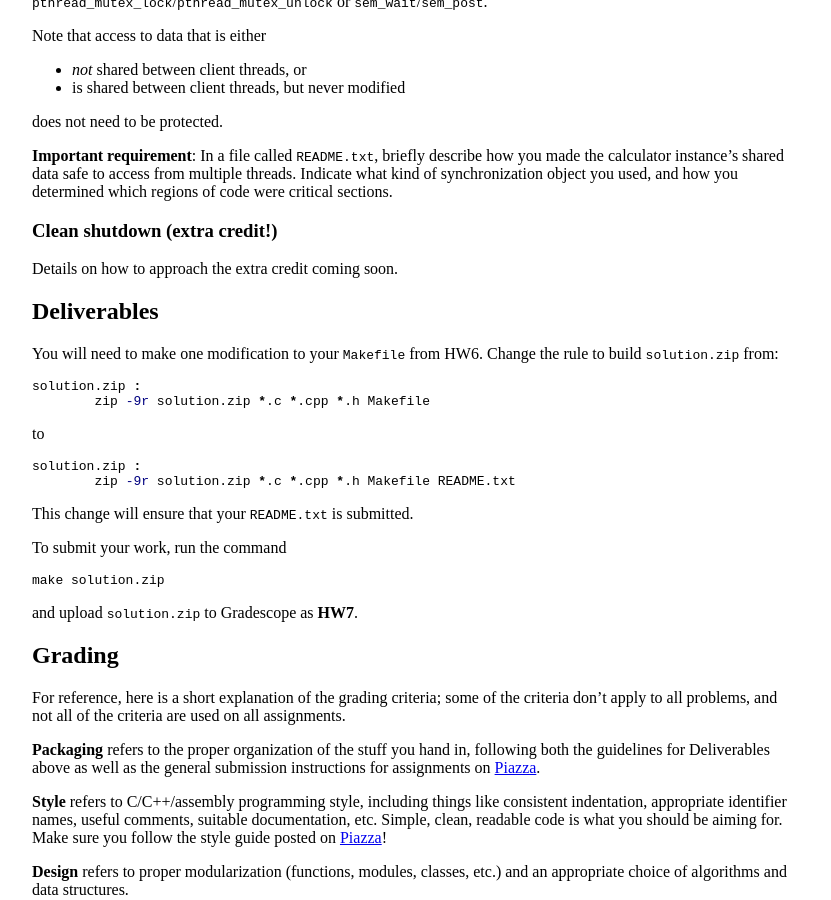
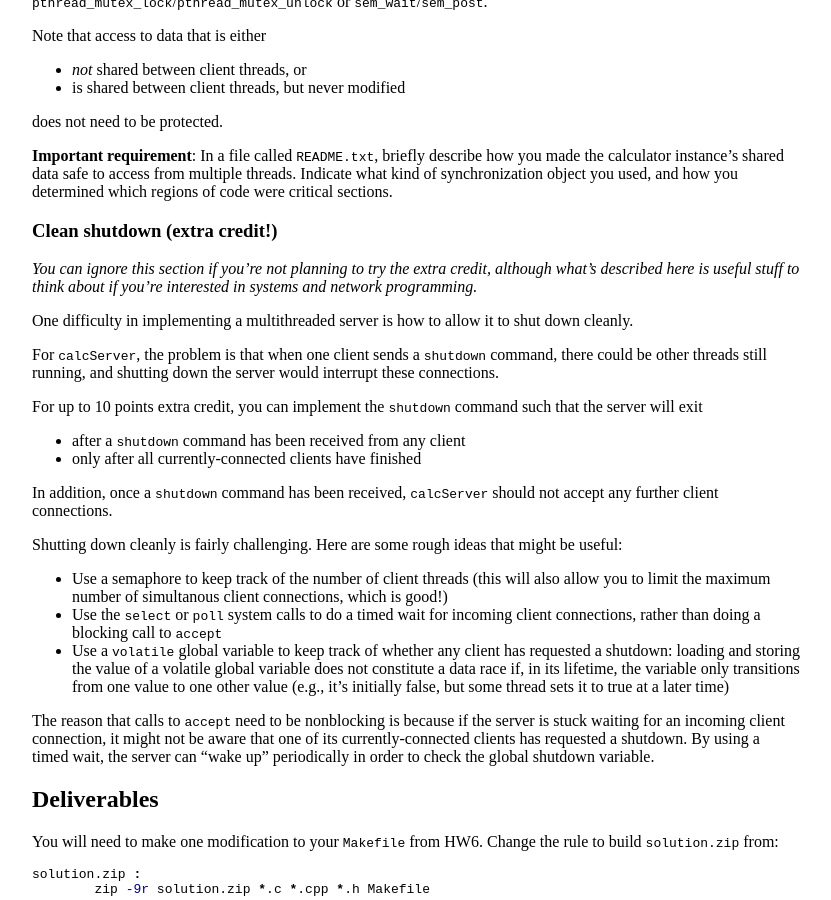
Before and after one commit to jhucsf/fall2019, a Jekyll site: the page built from hw/hw7.md, in a window 1280 px wide and 900 px high, scrolled down 1945 px. Shown: the whole window, without its empty margins (224-1055 px from the left). Built offline with Jekyll 4.4.1, drawn with Linux system fonts in a browser that asks for light colours.

Commit message:
description and hints for extra credit

```diff
--- a/hw/hw7.md
+++ b/hw/hw7.md
@@ -120,7 +120,47 @@ you determined which regions of code were critical sections.
 
 ### Clean shutdown (extra credit!)
 
-Details on how to approach the extra credit coming soon.
+*You can ignore this section if you're not planning to try the extra
+credit, although what's described here is useful stuff to think about
+if you're interested in systems and network programming.*
+
+One difficulty in implementing a multithreaded server is how to allow it
+to shut down cleanly.
+
+For `calcServer`, the problem is that when one client sends a `shutdown`
+command, there could be other threads still running, and shutting down
+the server would interrupt these connections.
+
+For up to 10 points extra credit, you can implement the `shutdown`
+command such that the server will exit
+
+* after a `shutdown` command has been received from any client
+* only after all currently-connected clients have finished
+
+In addition, once a `shutdown` command has been received, `calcServer`
+should not accept any further client connections.
+
+Shutting down cleanly is fairly challenging.  Here are some
+rough ideas that might be useful:
+
+* Use a semaphore to keep track of the number of client threads
+  (this will also allow you to limit the maximum number of simultanous
+  client connections, which is good!)
+* Use the `select` or `poll` system calls to do a timed wait for
+  incoming client connections, rather than doing a blocking
+  call to `accept`
+* Use a `volatile` global variable to keep track of whether any client
+  has requested a shutdown: loading and storing the value of a volatile
+  global variable does not constitute a data race if, in its lifetime,
+  the variable only transitions from one value to one other value
+  (e.g., it's initially false, but some thread sets it to true at a later
+  time)
+
+The reason that calls to `accept` need to be nonblocking is because if the
+server is stuck waiting for an incoming client connection, it might not
+be aware that one of its currently-connected clients has requested a
+shutdown.  By using a timed wait, the server can "wake up" periodically
+in order to check the global shutdown variable.
 
 ## Deliverables
 
```
